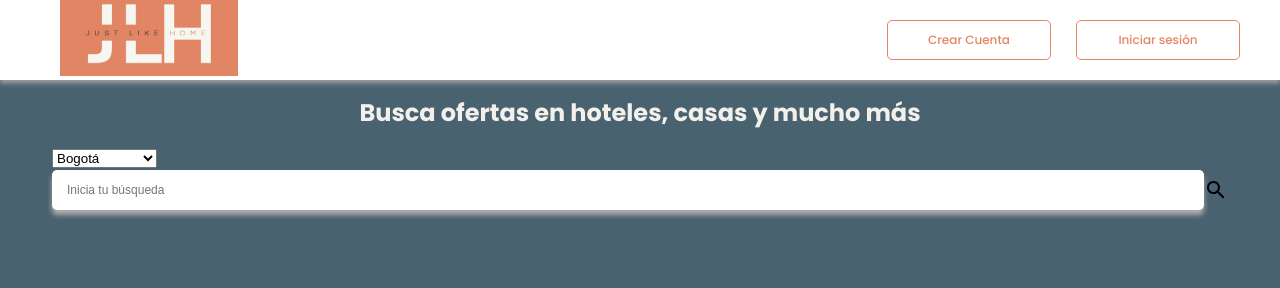
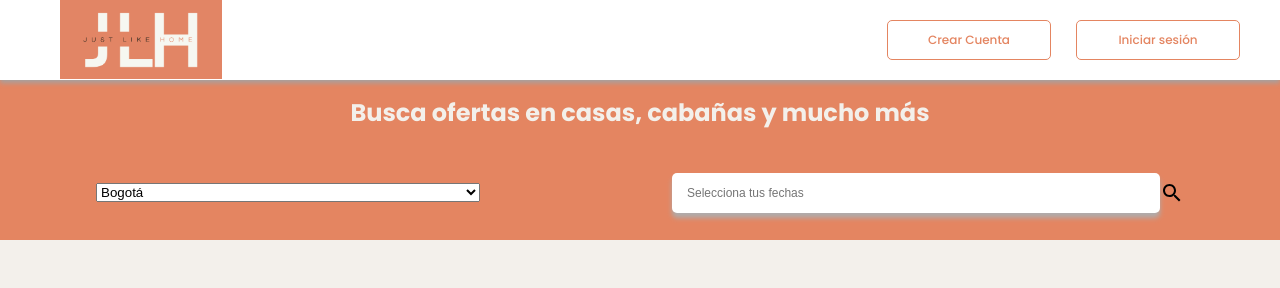
Before and after one commit to IsabelaAcostaB/JustLikeHome, a React (Create React App) app in the folder Front/digital-booking/: page / in a window 1280 px wide. Shown: the top 288 px of the page. Built offline with nearby package versions, Linux system fonts and the light colour scheme.

Commit message:
Estilos implementados en el bloque se busqueda

```diff
--- a/Front/digital-booking/src/components/Buscador/SearchBar.jsx
+++ b/Front/digital-booking/src/components/Buscador/SearchBar.jsx
@@ -34,18 +34,17 @@ function SearchBar() {
 return (
 
     <div className="searchbar-container">
-    <h1> Busca ofertas en hoteles, casas y mucho más</h1>
+    <h1> Busca ofertas en casas, cabañas y mucho más</h1>
 
-    <div className="search-bar" className="header_center">
+    <div className="search-bar header_center">
         <SearchCities></SearchCities>
             {/* <SearchCities/> */}
             <div className="search-input">
                 <input
                     value={searchInput}
                     onChange={(e) => setSearchInput(e.target.value)}
-                    type="text"placeholder="Inicia tu búsqueda"
+                    type="text"placeholder="Selecciona tus fechas"
                 />
-
                 <SearchIcon></SearchIcon>
             </div>
             </div>
--- a/Front/digital-booking/src/components/Buscador/searchbar.css
+++ b/Front/digital-booking/src/components/Buscador/searchbar.css
@@ -7,9 +7,9 @@
 
 
 .searchbar-container {
-    background-color: var(--third-color);
+    background-color: var(--first-color);
     display: flex;
-    height: 55vw;
+    height: 20vh;
     flex-direction: column;
     align-items: center;
 }
@@ -20,21 +20,24 @@
     padding: 15px;
 }
 
+.search_cities{
+    width: 30%;
+
+}
 
 .search-bar {
     width: 100%;
     display: flex;
-    flex-direction: column;
+    flex-direction: row;;
     justify-content: space-around;
     align-items: center;
     height: 45%;
-
 }
 
 .search-input{
     display: flex;
-
     align-items: center;
+    width: 40%;
 }
 
 .search-input > input{
--- a/Front/digital-booking/src/components/Header/header.css
+++ b/Front/digital-booking/src/components/Header/header.css
@@ -23,6 +23,7 @@
 }
 
 .header__icon{
+    margin-top: 7%;
     height: 10vh;
     object-fit: contain;
     margin-left: 20px;
@@ -43,8 +44,6 @@
     padding: 10px;
     outline-width: 0;
 }
-
-
 
 .logotype{
     display: flex;
@@ -124,8 +123,7 @@
     }
 
     .logo img{
-        height: 11vh;
-
+        height: 10vh;
     }
     .menu{
         display: none;
--- a/Front/digital-booking/src/components/SearchCities/SearchCities.jsx
+++ b/Front/digital-booking/src/components/SearchCities/SearchCities.jsx
@@ -1,7 +1,7 @@
 import cities from "./co.json"
 function SearchCities () {
     return (
-        <select>
+        <select className="search_cities">
             {cities && cities.map(item => (
                 <option key = {item.id} value = {item.city}>
                     {item.city}
```
